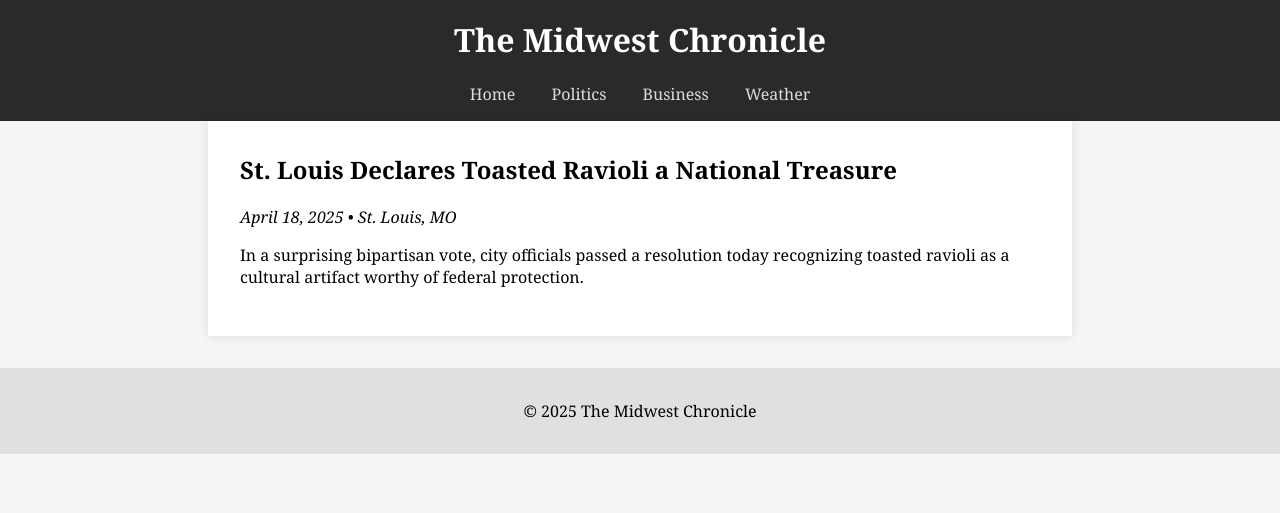
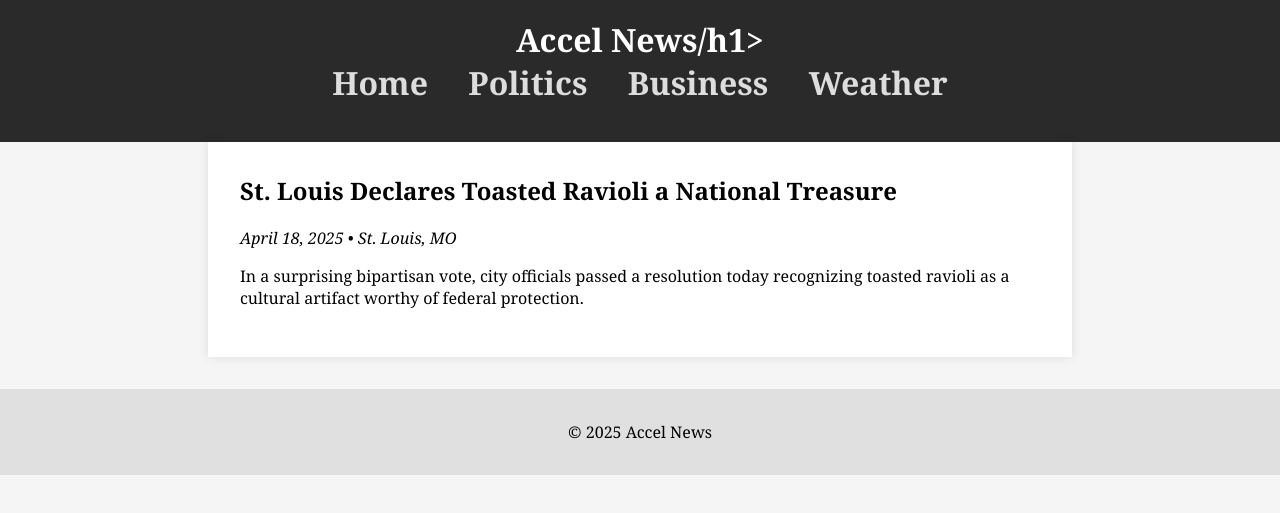
Before and after one commit to woodsonpatclayco/accelnews, a plain HTML site: page index.html in a window 1280 px wide. Shown: the part 69-582 px from the top of the page. Drawn offline with Linux system fonts and the light colour scheme.

Commit message:
Update index.html

```diff
--- a/index.html
+++ b/index.html
@@ -8,8 +8,8 @@
 </head>
 <body>
   <header>
-    <img src="images/logo.png" alt="The Midwest Chronicle" class="logo" />
-    <h1>The Midwest Chronicle</h1>
+    <img src="images/logo.png" alt="Accel News" class="logo" />
+    <h1>Accel News/h1>
     <nav>
       <a href="#">Home</a>
       <a href="#">Politics</a>
@@ -30,7 +30,7 @@
   </main>
 
   <footer>
-    <p>&copy; 2025 The Midwest Chronicle</p>
+    <p>&copy; 2025 Accel News</p>
   </footer>
 </body>
 </html>
```
